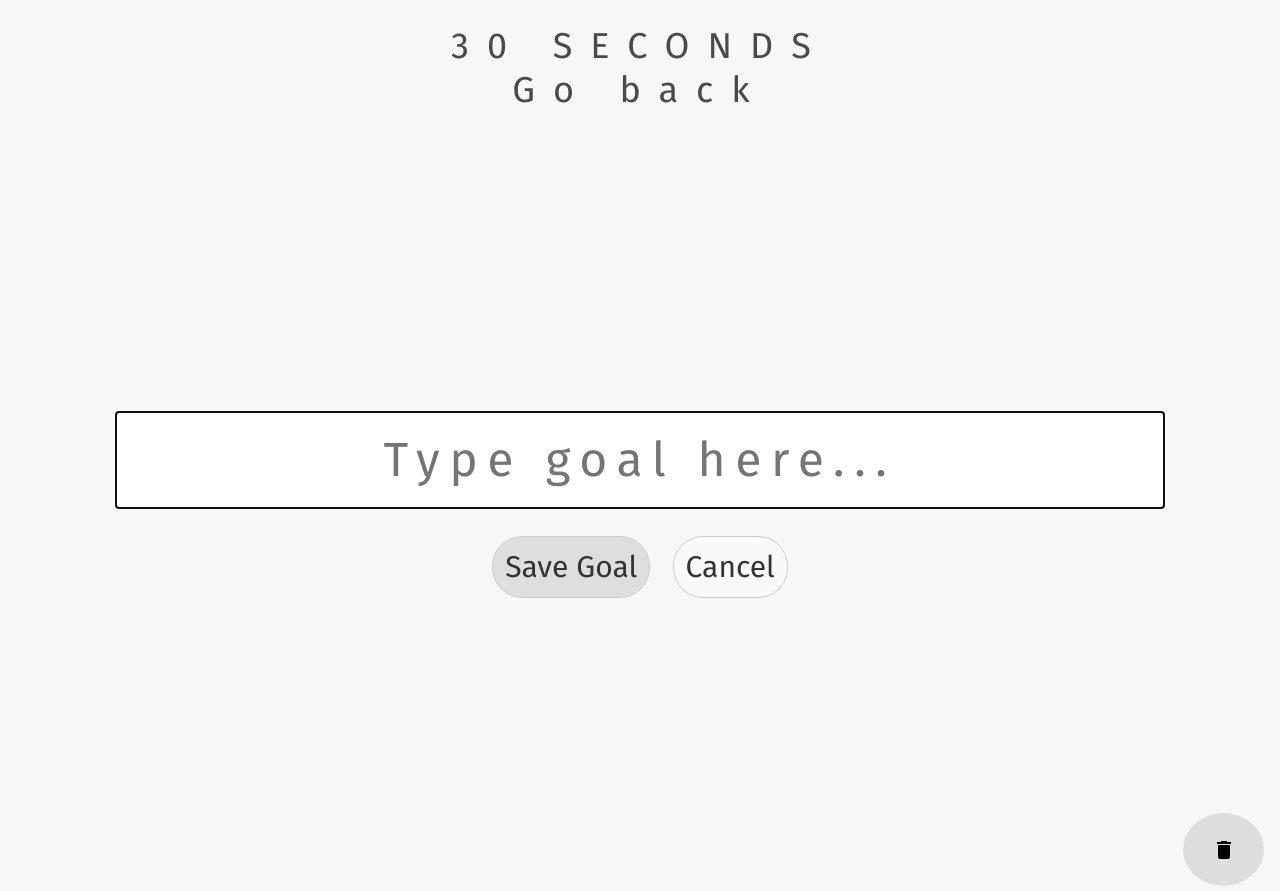
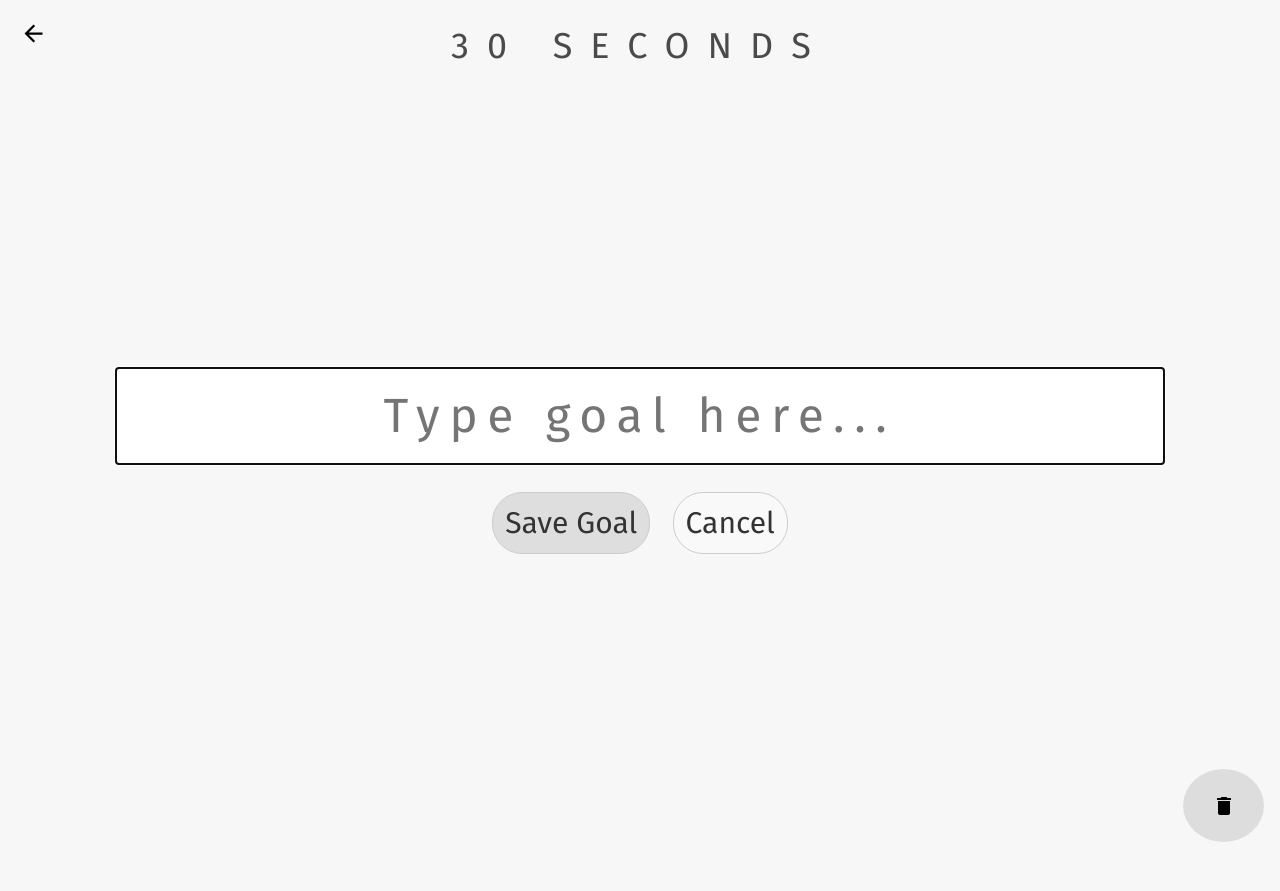
Before and after one commit to sbakht/30-Seconds, a Svelte app: page / in a window 1280 px wide. Both pictures are taken after a click on the icon 56 px from the left and 750 px from the top of the page. After the commit the page ends 847 px from the top, so only its background shows below. Built offline with nearby package versions, Linux system fonts and the light colour scheme.

Commit message:
back button

```diff
--- a/src/App.svelte
+++ b/src/App.svelte
@@ -6,6 +6,7 @@
   import Goal from "./goal/Goal.js";
   import ActiveGoal from "./goal/ActiveGoal.js";
   import Util from "./util.js";
+  import BackButton from "./BackButton.svelte";
 
   let { goals: root, maxID } = Util.fetch();
   let activeGoal = new ActiveGoal(Util.getActiveGoalFromUrlHash(root));
@@ -83,9 +84,9 @@
 </style>
 
 <div id="container">
-  <Header on:go-back={goBack} />
+  <BackButton isRoot={activeGoal.goal.isRoot} on:go-back={goBack} />
+  <Header />
   <Title
-    {hasUnfinishedTasks}
     goal={activeGoal.goal}
     on:save-goal={onSave}
     on:deletion={onDeletion} />
--- /dev/null
+++ b/src/BackButton.svelte
@@ -0,0 +1,32 @@
+<script>
+  import { createEventDispatcher } from "svelte";
+  export let isRoot;
+
+  const dispatch = createEventDispatcher();
+
+  function goBack() {
+    dispatch("go-back");
+  }
+</script>
+
+<style>
+  svg {
+    padding: 16px 0 0 16px;
+    cursor: pointer;
+  }
+</style>
+
+{#if !isRoot}
+  <svg
+    on:click={goBack}
+    width="19"
+    height="19"
+    viewBox="0 0 19 19"
+    fill="none"
+    xmlns="http://www.w3.org/2000/svg">
+    <path
+      d="M18.5 8.375H4.80875L11.0975 2.08625L9.5 0.5L0.5 9.5L9.5 18.5L11.0862
+      16.9138L4.80875 10.625H18.5V8.375Z"
+      fill="black" />
+  </svg>
+{/if}
--- a/src/Goal.svelte
+++ b/src/Goal.svelte
@@ -81,7 +81,7 @@
   <div
     class="todo"
     class:complete={goal.completed}
-    class:pushdown={!hasUnfinishedTasks}>
+    class:pushdown={goal.subgoals.length === 0}>
     {goal.title}
   </div>
 {/if}
--- a/src/Header.svelte
+++ b/src/Header.svelte
@@ -1,13 +1,3 @@
-<script>
-  import { createEventDispatcher } from "svelte";
-
-  const dispatch = createEventDispatcher();
-
-  function goBack() {
-    dispatch("go-back");
-  }
-</script>
-
 <style>
   .header__title {
     text-align: center;
@@ -19,7 +9,4 @@
   }
 </style>
 
-<div class="header__title">
-  30 SECONDS
-  <div on:click={goBack}>Go back</div>
-</div>
+<div class="header__title">30 SECONDS</div>
```
